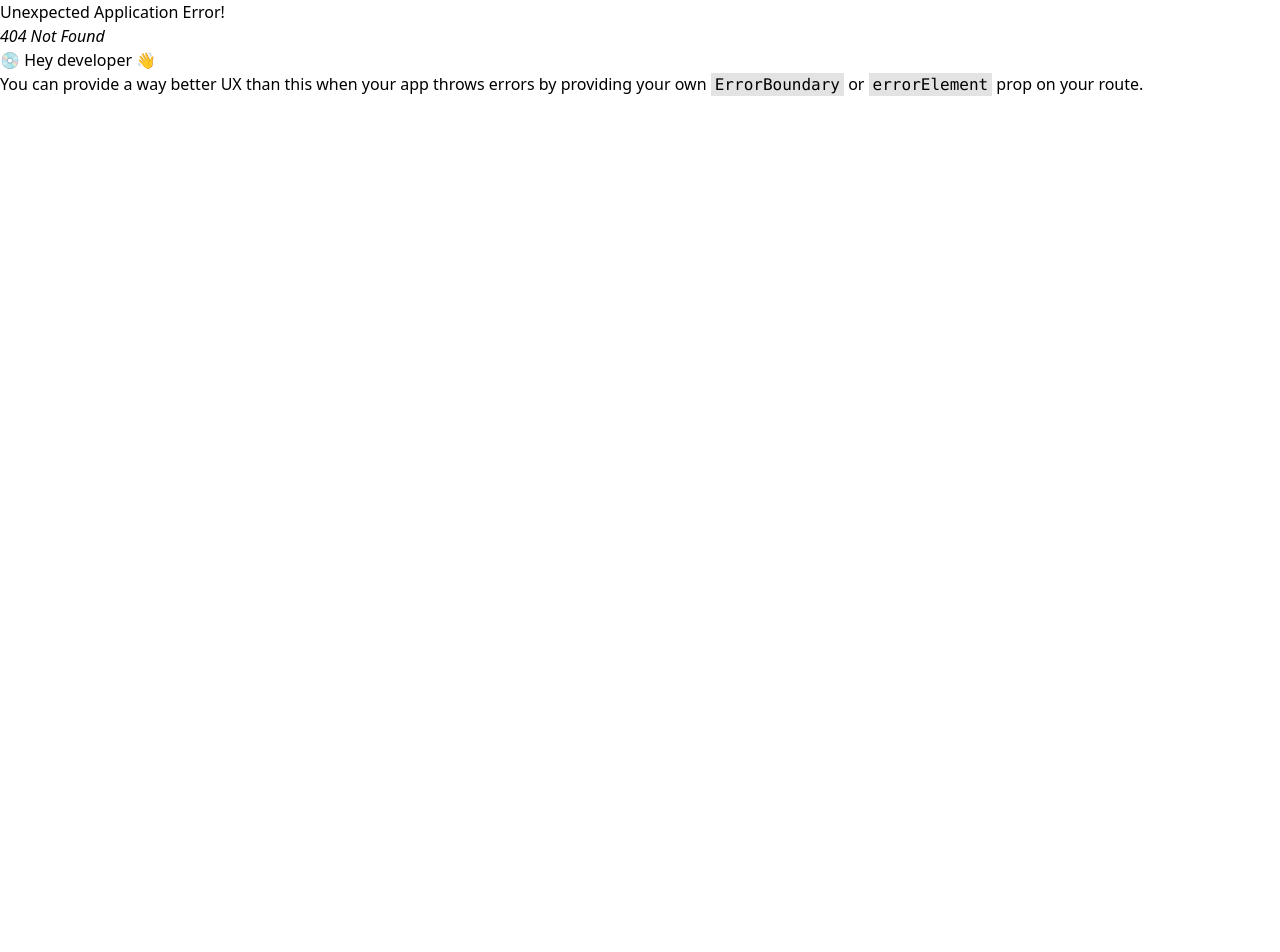
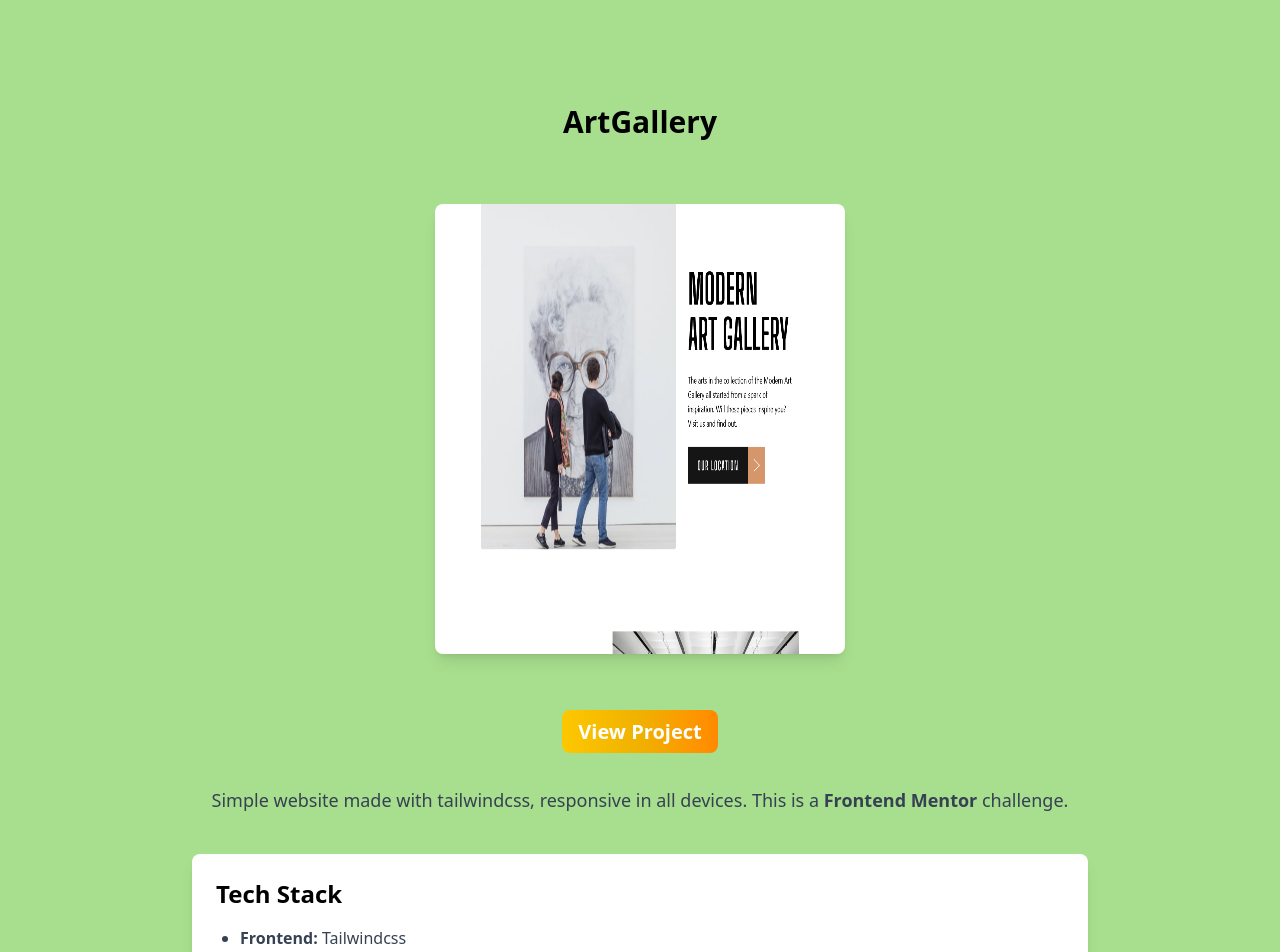
Before and after one commit to SweetCinnamonBun/portfolio-website, a React (Vite) app: page /art-gallery-website in a window 1280 px wide. Before the commit this address had no page. Shown: the top 952 px of the page. Before the commit the page ends 800 px from the top, so only its background shows below. Built offline with nearby package versions, Linux system fonts and the light colour scheme.

Commit message:
art-gallery added

```diff
--- a/src/App.jsx
+++ b/src/App.jsx
@@ -8,6 +8,7 @@ import AsukasAreena from './pages/AsukasAreena'
 import PretzelWebsite from './pages/PretzelWebsite'
 import CitrusCafe from './pages/CitrusCafe'
 import BusinessCollegeHelsinkiProjects from './pages/BusinessCollegeHelsinkiProjects'
+import ArtGalleryPage from './pages/ArtGalleryPage'
 
 
 
@@ -44,6 +45,10 @@ const router = createBrowserRouter([
         path: "/business-college-helsinki-projects",
         element: <BusinessCollegeHelsinkiProjects />
       },
+      {
+        path: "/art-gallery-website",
+        element: <ArtGalleryPage />
+      }
 
     ]
   }
--- /dev/null
+++ b/src/pages/ArtGalleryPage.jsx
@@ -0,0 +1,48 @@
+import React from 'react'
+import ArtGalleryImg from "../assets/images/art-gallery-example.png"
+
+const ArtGalleryPage = () => {
+  return (
+    <div className="flex flex-col items-center justify-center min-h-screen p-6 ">
+                 <h1 className="text-3xl font-bold text-center mb-6">ArtGallery</h1>
+
+                 <div className="my-10 w-1/3">
+                   <img
+                     src={ArtGalleryImg}
+                     alt="art-gallery-img"
+                     className="w-full h-[450px]  rounded-lg shadow-lg"
+                   />
+                 </div>
+
+                 <div>
+                   <div className="mt-6">
+                     <a
+                       href="https://icy-forest-005684303.6.azurestaticapps.net/"
+                       target="_blank" // Opens in a new tab
+                       className="bg-gradient-to-r from-yellow-400 via-yellow-500 to-orange-400 px-4 py-2 rounded-lg text-xl font-semibold text-white hover:underline"
+                     >
+                       View Project
+                     </a>
+                   </div>
+                 </div>
+
+                 <div className="max-w-4xl w-full text-center my-10 ">
+                   <p className="text-lg text-gray-700">
+                     Simple website made with tailwindcss, responsive in all devices. This is a <strong>Frontend Mentor</strong> challenge.
+                   </p>
+                 </div>
+
+                 <div className="bg-white shadow-lg rounded-lg p-6 max-w-4xl w-full mb-6">
+                   <h2 className="text-2xl font-semibold mb-4">Tech Stack</h2>
+                   <ul className="list-disc pl-6 space-y-2 text-gray-700">
+                     <li>
+                       <strong>Frontend:</strong> Tailwindcss
+                     </li>
+
+                   </ul>
+                 </div>
+               </div>
+  )
+}
+
+export default ArtGalleryPage
--- a/src/pages/HomePage.jsx
+++ b/src/pages/HomePage.jsx
@@ -5,12 +5,12 @@ import weatherapp from "../assets/images/weather-app.png";
 import AsukasAreenaImg from "../assets/images/asukas-areena-img.png";
 import PretzelImg from "../assets/images/pretzel-website.png";
 import CitrusImg from "../assets/images/citrus-cafe.png";
-import profileImg from "../assets/images/Rectangle 15.png";
 import firstName from "../assets/images/firstName.png";
 import lastName from "../assets/images/lastName.png";
 import TestPfp from "../assets/images/test-pfp.png";
 import MiniProjects from "../assets/images/mini-projects.png"
 import { FaBriefcase } from "react-icons/fa";
+import ArtGalleryImg from "../assets/images/art-gallery-example.png"
 
 const projects = [
   {
@@ -27,6 +27,11 @@ const projects = [
     title: "Asukas Areena",
     image: AsukasAreenaImg,
     link: "/asukas-areena",
+  },
+  {
+    title: "ArtGallery",
+    image: ArtGalleryImg,
+    link: "/art-gallery-website",
   },
   {
     title: "Pretzel Website",
```
Also changed, not shown: src/assets/images/art-gallery-example.png (added).
